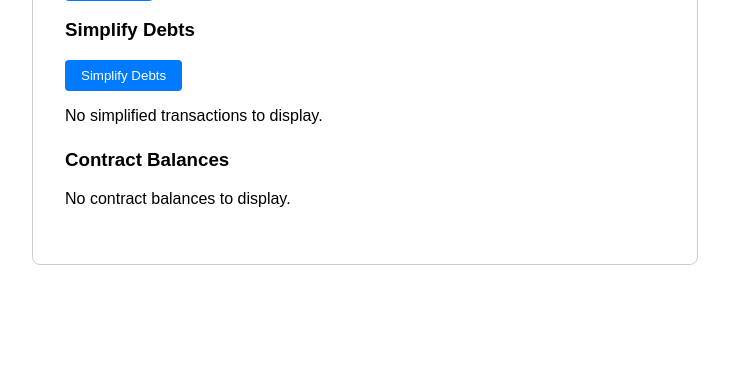
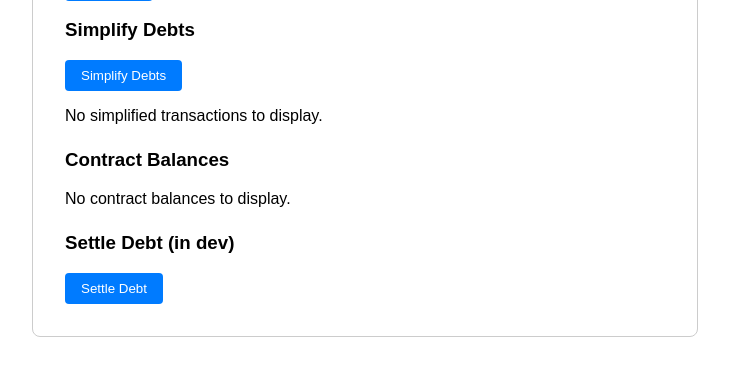
Before and after one commit to RuvvenParker/crewpto, a Flask app: template templates/index.html in a window 1280 px wide. Shown: the part 582-951 px from the top of the page, without its empty margins (275-1004 px from the left). Before the commit the page ends 847 px from the top, so only its background shows below. Run offline with Flask 3, Linux system fonts and the light colour scheme; the template is opened without the code that fills it, so the values that code supplies are empty.

Commit message:
settle debt feature form

```diff
--- a/templates/index.html
+++ b/templates/index.html
@@ -123,6 +123,12 @@
                 <p>No contract balances to display.</p>
             {% endif %}
         </div>
+
+        <div><h3>Settle Debt (in dev)</h3></div>
+        <form action="/send" method="POST">
+            <button type="submit">Settle Debt</button>
+        </form>
+
     </div>
 </body>
 </html>
```
